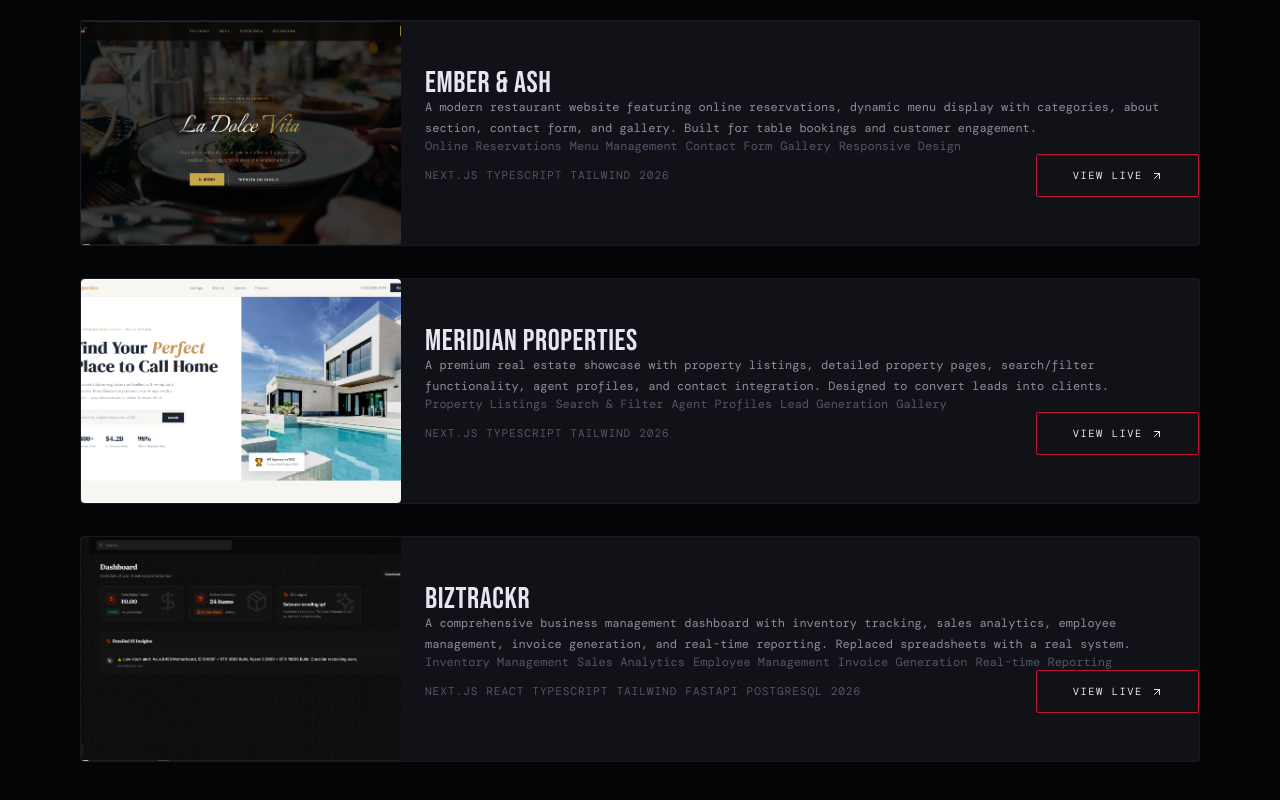
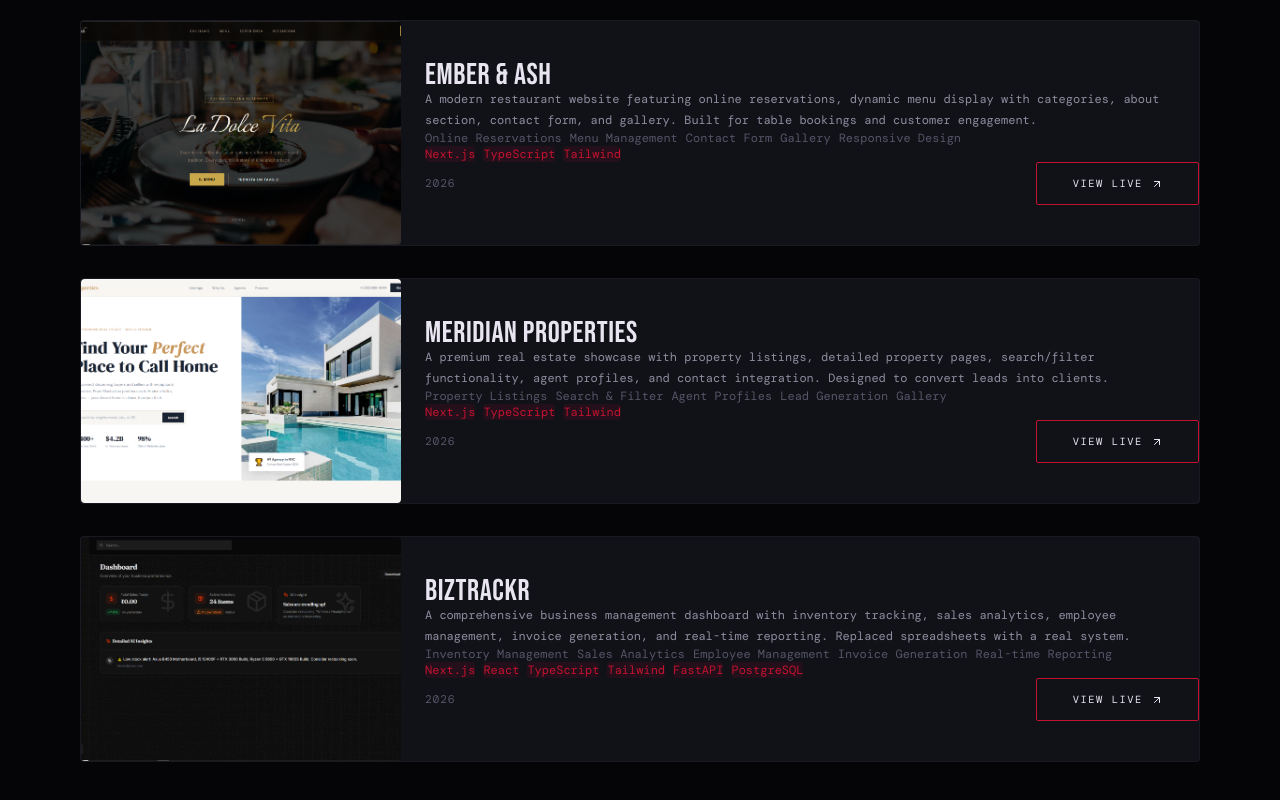
Before and after one commit to inqgamerz48/portfolio, a Next.js app: page / in a window 1280 px wide. Shown: the part 2473-3273 px from the top of the page. Built offline with nearby package versions, Linux system fonts and the light colour scheme; a web font is replaced by a local one.

Commit message:
Display tech stack in vertical boxes

```diff
--- a/src/components/sections/Projects.tsx
+++ b/src/components/sections/Projects.tsx
@@ -79,15 +79,15 @@ export function Projects() {
                           <span key={f} className="text-xs text-ash bg-ink px-2 py-1 rounded">{f}</span>
                         ))}
                       </div>
+                      <div className="flex flex-wrap gap-2 mt-3">
+                        {p.stack.map((s) => (
+                          <span key={s} className="text-xs text-blood bg-blood/10 px-2 py-1 rounded">{s}</span>
+                        ))}
+                      </div>
                     </div>
                   </div>
                   <div className="mt-4 flex items-center justify-between">
-                    <div className="flex flex-wrap items-center gap-2 text-mono-sm text-ash">
-                      {p.stack.map((s) => (
-                        <span key={s}>{s}</span>
-                      ))}
-                      <span className="ml-2">{p.year}</span>
-                    </div>
+                    <span className="text-mono-sm text-ash">{p.year}</span>
                     {p.liveUrl && (
                       <a
                         href={p.liveUrl}
```
